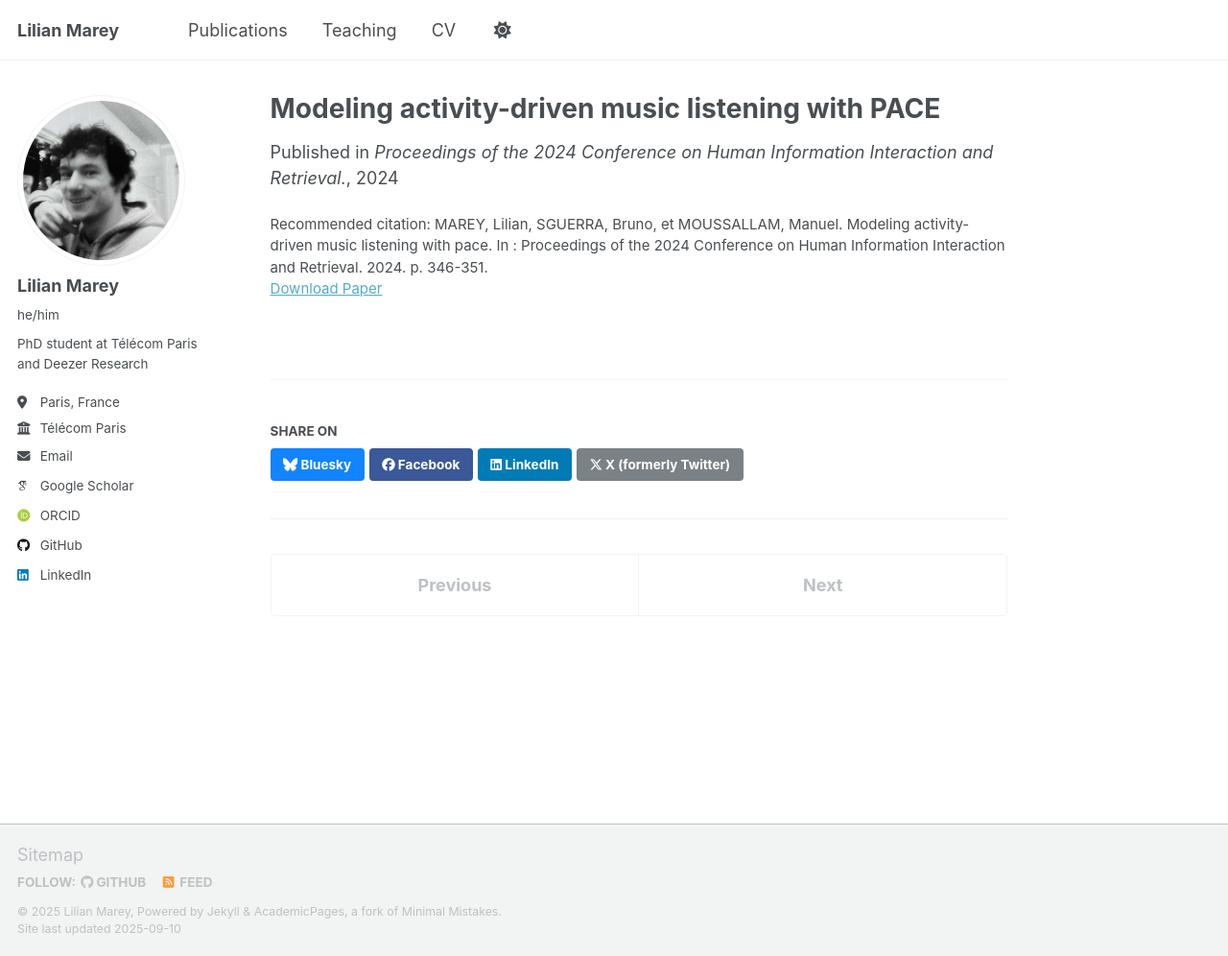
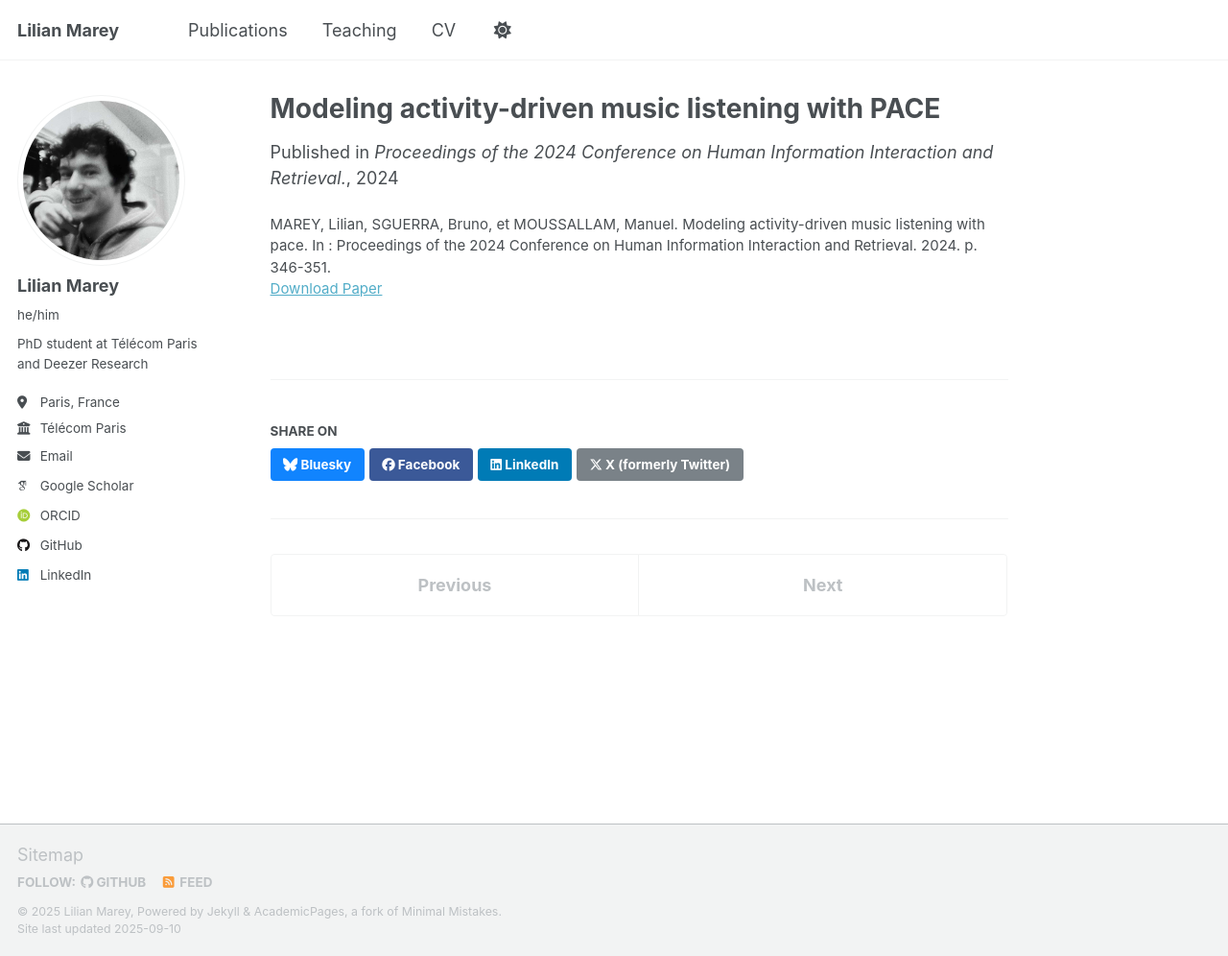
Before and after one commit to lilianmarey/lilianmarey.github.io, a Jekyll site: the page built from _publications/2024-03-10-PACE.md, in a window 1280 px wide and 996 px high. Shown: the whole window at 96% size. Built offline with Jekyll 4.4.1, drawn with Linux system fonts in a browser that asks for light colours; some web fonts are replaced; a script that is not in the unit is left out.

Commit message:
Update single.html

```diff
--- a/_layouts/single.html
+++ b/_layouts/single.html
@@ -48,17 +48,17 @@
         {{ content }}
 
         {% if page.citation and page.paperurl and page.slidesurl and page.bibtexurl %}
-          <p style="font-size: smaller">Recommended citation: {{ page.citation }}<br /><a href="{{ page.paperurl }}">Download Paper</a> | <a href="{{ page.slidesurl }}">Download Slides</a> | <a href="{{ page.bibtexurl }}">Download Bibtex</a></p>
+          <p style="font-size: smaller">{{ page.citation }}<br /><a href="{{ page.paperurl }}">Download Paper</a> | <a href="{{ page.slidesurl }}">Download Slides</a> | <a href="{{ page.bibtexurl }}">Download Bibtex</a></p>
         {% elsif page.citation and page.paperurl and page.slidesurl %}
-          <p style="font-size: smaller">Recommended citation: {{ page.citation }}<br /><a href="{{ page.paperurl }}">Download Paper</a> | <a href="{{ page.slidesurl }}">Download Slides</a></p>
+          <p style="font-size: smaller">{{ page.citation }}<br /><a href="{{ page.paperurl }}">Download Paper</a> | <a href="{{ page.slidesurl }}">Download Slides</a></p>
         {% elsif page.citation and page.paperurl and page.bibtexurl %}
-          <p style="font-size: smaller">Recommended citation: {{ page.citation }}<br /><a href="{{ page.paperurl }}">Download Paper</a> | <a href="{{ page.bibtexurl }}">Download Bibtex</a></p>
+          <p style="font-size: smaller">{{ page.citation }}<br /><a href="{{ page.paperurl }}">Download Paper</a> | <a href="{{ page.bibtexurl }}">Download Bibtex</a></p>
         {% elsif page.citation and page.paperurl %}
-          <p style="font-size: smaller">Recommended citation: {{ page.citation }}<br /><a href="{{ page.paperurl }}">Download Paper</a></p>
+          <p style="font-size: smaller">{{ page.citation }}<br /><a href="{{ page.paperurl }}">Download Paper</a></p>
         {% elsif page.citation and page.slidesurl and page.bibtexurl %}
-          <p style="font-size: smaller">Recommended citation: {{ page.citation }}<br /><a href="{{ page.slidesurl }}">Download Slides</a> | <a href="{{ page.bibtexurl }}">Download Bibtex</a></p>
+          <p style="font-size: smaller">{{ page.citation }}<br /><a href="{{ page.slidesurl }}">Download Slides</a> | <a href="{{ page.bibtexurl }}">Download Bibtex</a></p>
         {% elsif page.citation and page.slidesurl %}
-          <p style="font-size: smaller">Recommended citation: {{ page.citation }}<br /><a href="{{ page.slidesurl }}">Download Slides</a></p>
+          <p style="font-size: smaller">{{ page.citation }}<br /><a href="{{ page.slidesurl }}">Download Slides</a></p>
         {% elsif page.slidesurl and page.bibtexurl %}
           <p style="font-size: smaller"><a href="{{ page.slidesurl }}">Download Slides</a> | <a href="{{ page.bibtexurl }}">Download Bibtex</a></p>
         {% elsif page.paperurl and page.bibtexurl %}
```
